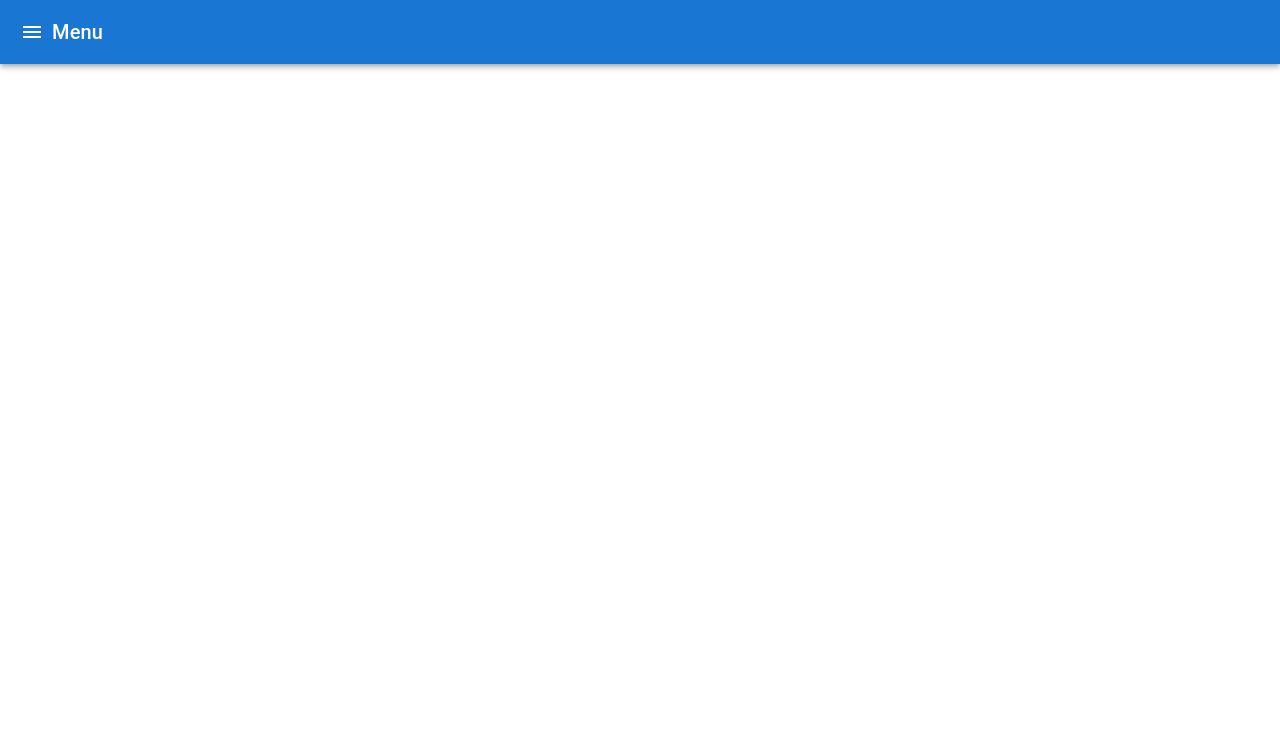
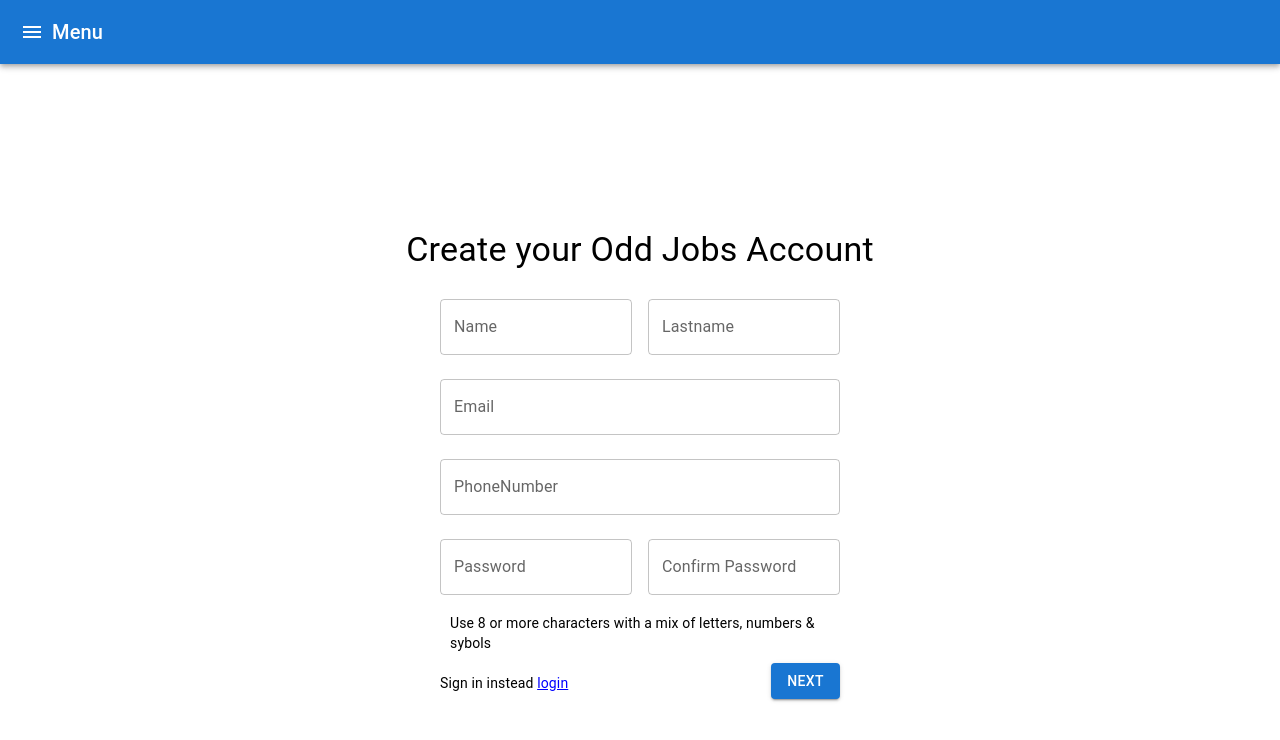
Before and after one commit to ChicoState/Odd-Jobs, a React (Create React App) app: page /CreateAccount in a window 1280 px wide. Before the commit this address had no page. Shown: the top 740 px of the page. Built offline with nearby package versions, Linux system fonts and the light colour scheme.

Commit message:
Made Create Account page and updated login page to navigate to new pages.

```diff
--- a/src/App.js
+++ b/src/App.js
@@ -4,6 +4,7 @@ import { AppBar, Toolbar, Typography, IconButton, Drawer, List, ListItem, ListIt
 import MenuIcon from '@mui/icons-material/Menu';
 import Login from './Login';
 import Forum from './Forum';
+import CreateAccount from './CreateAccount';
 
 function App() {
   const [open, setOpen] = React.useState(false); // state to control the drawer
@@ -30,7 +31,10 @@ function App() {
       <Drawer open={open} onClose={toggleDrawer}>
         <List>
           {/* Links to navigate to different routes */}
-          <ListItem button component={Link} to="/" onClick={toggleDrawer}>
+	  <ListItem button component={Link} to="/CreateAccount" onClick={toggleDrawer}>
+	    <ListItemText primary="Create Account" />
+	  </ListItem>
+          <ListItem button component={Link} to="/forum" onClick={toggleDrawer}>
             <ListItemText primary="Forum" />
           </ListItem>
           <ListItem button component={Link} to="/" onClick={toggleDrawer}>
@@ -42,11 +46,12 @@ function App() {
 
 
       {/* Routes for teh application */}
-      <Routes>
-        <Route path="/" element={<Login />} />
-        <Route path="/forum" element={<Forum />} />
-      </Routes>
-    </Router>
+            <Routes>
+	          <Route path="/" element={<Login />} />
+	          <Route path="/forum" element={<Forum />} />
+	  	  <Route path="/CreateAccount" element={<CreateAccount />} />
+	        </Routes>
+	      </Router>
   );
 }
 
--- /dev/null
+++ b/src/CreateAccount.js
@@ -0,0 +1,121 @@
+// CreateAccount.js
+import React, { useState } from 'react'; // Import useState
+//import * as React from 'react';
+import { Link } from 'react-router-dom';
+import { Button, Container, TextField, Typography, Grid } from '@mui/material'; // Import Material-UI components
+
+export default function CreateAccount() {
+	const [name, setName] = useState(''); // State for username input
+	const [lastname, setLastName] = useState(''); // State for password input
+	const [email, setEmail] = useState(''); // State for email input
+	const [password, setPassword] = useState('');//State for password
+	const [confirmpassword, setConfirmPassword] = useState(''); //State for confirmpassword
+	const [phonenumber, setPhoneNumber] = useState(''); //State for phonenumber
+
+        const handleLogin = (event) => {
+        event.preventDefault(); // Prevent form submission
+        console.log('Name:', name, 'Lastname:', lastname, 'Email:', email,'PhoneNumber',phonenumber, 'Password:', password, 'Confirm Password', confirmpassword);
+        };
+
+  return (
+ 	<Container
+		style={{
+        	display: 'flex', // Flexbox for layout
+        	flexDirection: 'column', // Stack items vertically
+        	justifyContent: 'center', // Center vertically
+        	alignItems: 'center', // Center horizontally
+        	height: '100vh', // Full viewport height
+        	}}
+	 >
+	 <Typography variant="h4" gutterBottom>
+	  Create your Odd Jobs Account
+	 </Typography>
+         <form onSubmit={handleLogin} style={{ width: '100%', maxWidth: '400px' }}>
+	 <Grid container spacing={2}>
+	 <Grid item xs={6}>
+         <TextField
+	 	label="Name"
+         	type="Name"
+	  	variant="outlined"
+	  	fullWidth
+          	margin="normal"
+	  	value={name}
+          	onChange={(e) => setName(e.target.value)} // Update name state
+    	 />
+	  </Grid>
+	  <Grid item xs={6}>
+         <TextField
+	 	label="Lastname"
+	  	type="Lastname"
+	  	variant="outlined"
+	 	fullWidth
+	  	margin="normal"
+	  	value={lastname}
+	  	onchange={(e) => setLastName(e.target.value)} //Update lastname state
+    	 />
+	  </Grid>
+	  </Grid>
+         <TextField
+          	label="Email"
+	  	type="Email"
+          	variant="outlined"
+	  	fullWidth
+	  	margin="normal"
+          	value={email}
+	  	onchange={(e) => setEmail(e.target.value)} //Update lastname state
+   	 />
+	 <TextField
+	  	label="PhoneNumber"
+	  	type="PhoneNumber"
+	  	variant="outlined"
+	  	fullWidth
+	  	margin="normal"
+	  	value={phonenumber}
+	  	onchange={(e) => setPhoneNumber(e.target.value)} //Update phonenumber state
+	 />
+	 <Grid container spacing={2}>
+	 <Grid item xs={6}>
+	 <TextField
+	  	label="Password"
+	  	type="Password"
+	  	variant="outlined"
+	  	fullWidth
+	  	margin="normal"
+	  	value={password}
+	  	onChange={(e) => setPassword(e.target.value)} //Update password state
+	  />
+	  </Grid>
+	  <Grid item xs={6}>
+	  <TextField
+	 	label="Confirm Password"
+	  	type="Confrim Password"
+	  	variant="outlined"
+	  	fullWidth
+	  	margin="normal"
+	  	value={confirmpassword}
+	  	onChange={(e) => setConfirmPassword(e.target.value)} //Update password state
+	  />
+	  </Grid>
+	  </Grid>
+	 <Typography variant="body2" style={{ margin: '10px'}}>
+	  Use 8 or more characters with a mix of letters, numbers & sybols{' '}
+	 </Typography>
+	 <Grid container spacing={2} justifyContent="space-between">
+	 <Grid item xs={6}>
+	 <Typography variant="body2" style={{ marginTop: '10px' }}>
+	  Sign in instead{' '}
+	 <Link to="/" style={{ textDecoration: 'underline', color: 'blue' }}>
+	  login
+	  </Link>
+	  </Typography>
+	  </Grid>
+	  <Grid item xs={6} container justifyContent="flex-end">
+	  <Button variant="contained" color="primary" type="submit">
+	   Next
+	  </Button>
+	  </Grid>
+	  </Grid>
+	</form>
+    </Container>
+  );
+}
--- a/src/Login.js
+++ b/src/Login.js
@@ -30,7 +30,7 @@ function Login() {
           label="Username"
           variant="outlined"
           fullWidth
-          margin="normal"
+	  margin="normal"
           value={username}
           onChange={(e) => setUsername(e.target.value)} // Update username state
         />
@@ -39,7 +39,7 @@ function Login() {
           type="password"
           variant="outlined"
           fullWidth
-          margin="normal"
+	  margin="normal"
           value={password}
           onChange={(e) => setPassword(e.target.value)} // Update password state
         />
@@ -49,7 +49,17 @@ function Login() {
             Login
           </Button>
         </Link>
-      </form>
+	</form>
+	 {/*END OF LOGIN*/}
+
+	 {/*Link to navigate to the CreateAccount page*/}
+	 <Typography variant="body2" style={{ marginTop: '10px' }}>
+	  	Don't have an account?{' '}
+	 <Link to="/CreateAccount" style={{ textDecoration: 'underline', color: 'blue' }}>
+		Sign Up
+	 </Link>
+	 </Typography>
+	{/*END OF CREATE ACCOUNT*/}
     </Container>
   );
 }
```
Also changed, not shown: 2 other files (tests, documents, lock files or other folders).
